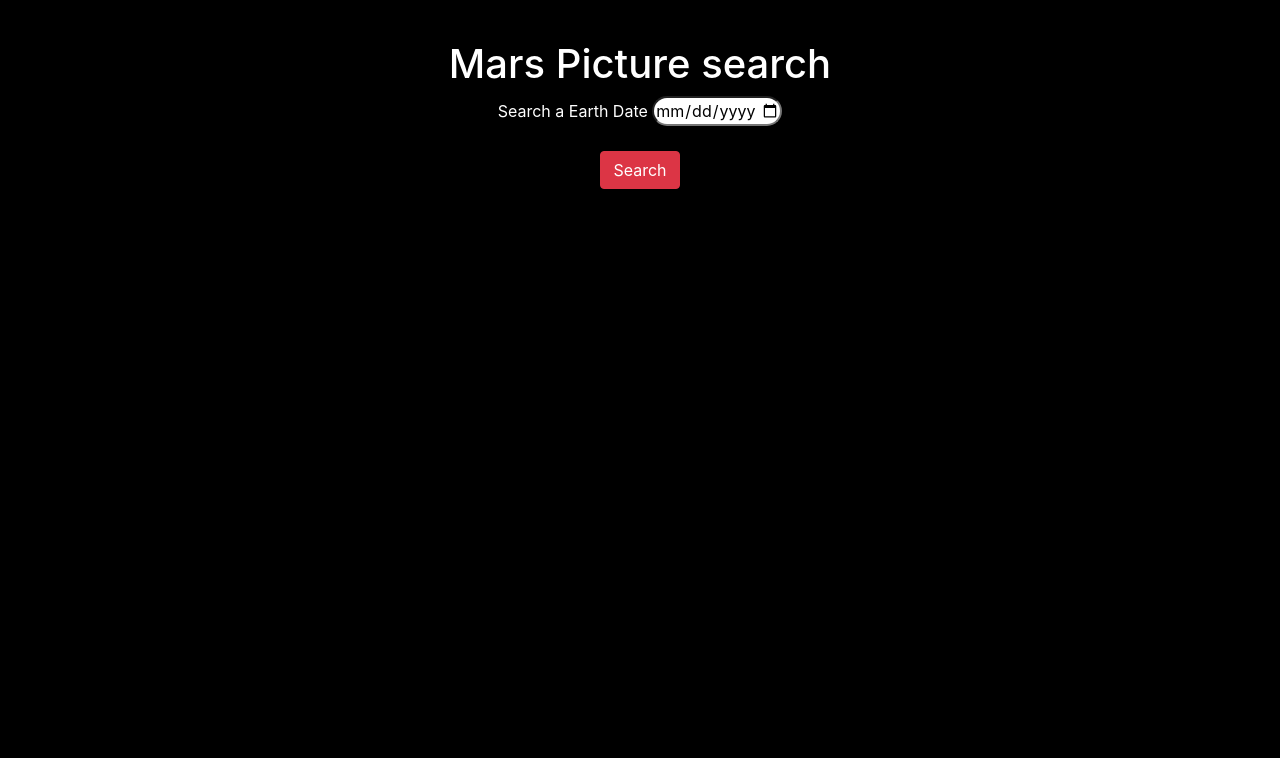
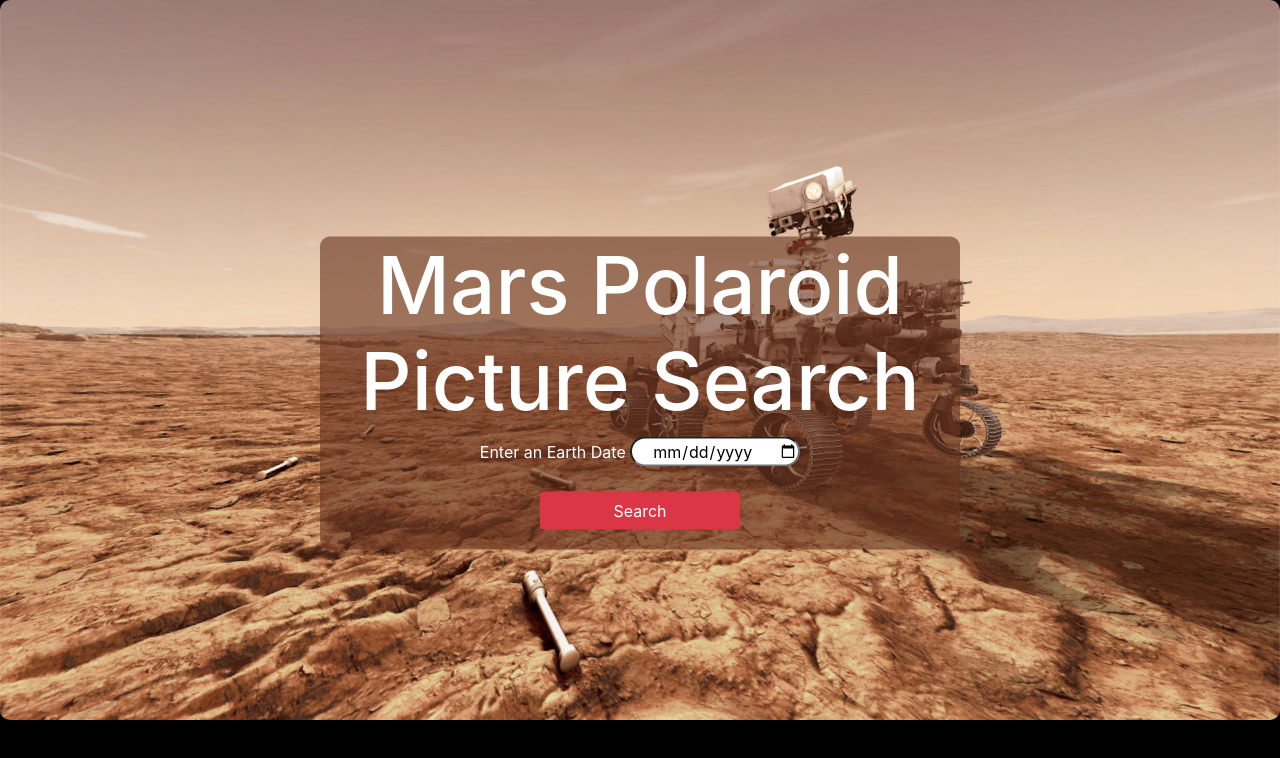
Before and after one commit to jeffdinsmore/MarsRover, a website built with webpack: page src/index.html in a window 1280 px wide. Built offline with nearby package versions, Linux system fonts and the light colour scheme; a web font is replaced by a local one.

Commit message:
adds hero-text, hero-image
Co-authored-by: Jeff Dinsmore <hello@jeffdinsmore.com>

```diff
--- a/package.json
+++ b/package.json
@@ -1,5 +1,5 @@
 {
-  "name": "",
+  "name": "marspolaroidsearch",
   "version": "1.0.0",
   "description": "",
   "main": "index.js",
@@ -31,6 +31,7 @@
   },
   "dependencies": {
     "bootstrap": "^4.5.0",
+    "get-google-fonts": "^1.2.2",
     "jquery": "^3.5.1",
     "popper.js": "^1.16.1"
   }
--- a/src/css/styles.css
+++ b/src/css/styles.css
@@ -1,13 +1,30 @@
+.hero-image {
+  width: 100%;
+  background-position: center;
+  background-repeat: no-repeat;
+  background-size: contain;
+  position: relative;
+  background-image: linear-gradient(rgba(0,0,0, 0.5), rgba(0,0,0,0.5))
+}
+
 body {
   background-color: black;
   color:white;
 }
 
+h1 {
+  text-emphasis: bold;
+  font-size: 80px;
+
+}
+
 button {
   margin: 20px 0px 20px 0px;
+  width: 200px;
 }
+
 header {
-  height: 40px;
+  height: 0px;
 }
 img {
   width: 440px;
@@ -53,3 +70,36 @@ p {
 #button {
   text-align: center;
 }
+
+#searchResultOneTextLeft, #searchResultTwoTextLeft {
+  float: left;
+}
+
+#searchResultOneTextRight, #searchResultTwoTextRight {
+  float: right;
+}
+
+#searchResultOneTextCenter, #searchResultTwoTextCenter {
+  text-align: center;
+  clear: both;
+}
+
+.dateField {
+  width: 170px;
+}
+
+input[type=date]{
+  padding-left: 20px;
+}
+
+
+.hero-text {
+  text-align: center;
+  position: absolute;
+  top: 10%;
+  left: 50%;
+  transform: translate(-50%, 50%);
+  color:white;
+  background-color: rgba(103, 51, 31, .6);
+  border-radius: 10px;
+}
--- a/src/index.html
+++ b/src/index.html
@@ -4,27 +4,33 @@
 <head>
   <title>Mars Picture Search</title>
 </head>
-
 <body>
   <header></header>
+  <img class="hero-image" src="./../assets/images/marsRover.jpg">
   <div class="container">
-    <h1 id="title">Mars Picture search</h1>
-    <div id="inputFields">
-      <label input="search">Search a Earth Date</label>
-      <input id="marsFind" type="date" min="2012-08-06" max="2020-09-09">
-    </div>
-    <div id="button">
-      <button class="btn btn-danger" id="marsButton">Search</button>
+    <div class="hero-text">
+      <h1 id="title">Mars Polaroid Picture Search</h1>
+      <div id="inputFields">
+        <label input="search">Enter an Earth Date</label>
+        <input id="marsFind" class="dateField" type="date" min="2012-08-06" max="2020-09-09">
+      </div>
+      <div id="button">
+        <button class="btn btn-danger" id="marsButton">Search</button>
+      </div>
     </div>
     <div id="marsResult">
       <div class="row">
         <div class="col-lg-5">
           <img id="searchResultOne" src="">
-          <p id="searchResultOneText"></p>
+          <p id="searchResultOneTextCenter"></p>
+          <p id="searchResultOneTextLeft"></p>
+          <p id="searchResultOneTextRight"></p>
         </div>
         <div class="col-lg-5">
           <img id="searchResultTwo" src="">
-          <p id="searchResultTwoText"></p>
+          <p id="searchResultTwoTextCenter"></p>
+          <p id="searchResultTwoTextLeft"></p>
+          <p id="searchResultTwoTextRight"></p>
         </div>
       </div>
     </div>
--- a/src/main.js
+++ b/src/main.js
@@ -13,9 +13,14 @@ $(document).ready(function () {
     promise.then(function(response) {
       const body = JSON.parse(response);
       $("#searchResultOne").attr("src", body.photos[0].img_src);
-      $("#searchResultOneText").html("Camera: " + body.photos[0].camera.name + "<br>" + "Rover: " + body.photos[0].rover.name);
+      $("#searchResultOneTextCenter").html("Camera: " + body.photos[0].camera.full_name);
+      $("#searchResultOneTextLeft").html("Rover: " + body.photos[0].rover.name);
+      $("#searchResultOneTextRight").html("Sol Date: " + body.photos[0].sol);
       $("#searchResultTwo").attr("src", body.photos[3].img_src);
-      $("#searchResultTwoText").html("Camera: " + body.photos[3].camera.name + "<br>" + "Rover: " + body.photos[0].rover.name);
+      $("#searchResultTwoTextCenter").html("Camera: " + body.photos[3].camera.full_name);
+      $("#searchResultTwoTextLeft").html("Rover: " + body.photos[3].rover.name);
+      $("#searchResultTwoTextRight").html("Sol Date: " + body.photos[3].sol);
+
     }, function(error) {
       $("#searchResultOneText").html(`ERROR! Call Jeff! ${error}`);
     });
--- a/src/nasa-service.js
+++ b/src/nasa-service.js
@@ -9,7 +9,7 @@ export default class NasaService {
         } else {
           reject(request.response);
         }
-      }
+      };
       request.open("GET", url, true);
       request.send();
     });
```
Also changed, not shown: assets/images/marsRover.jpg (added), 2 other files.
